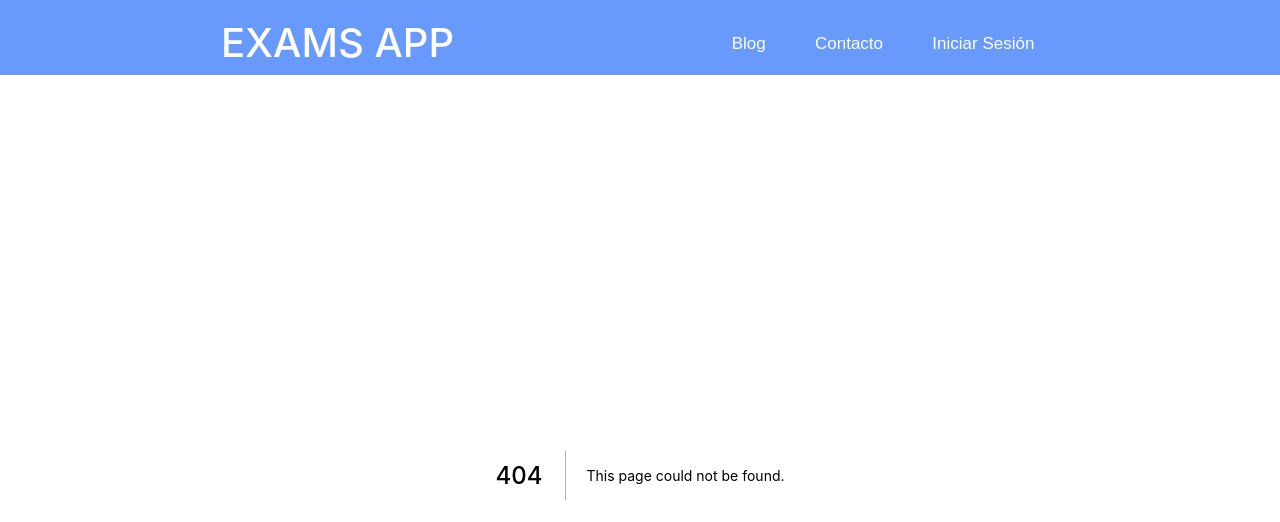
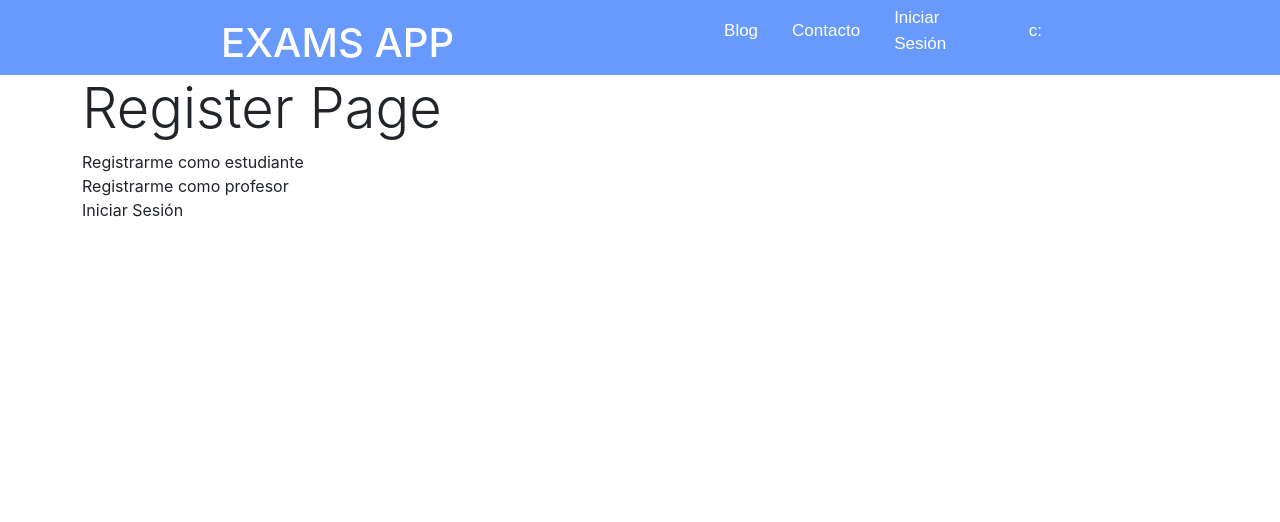
Before and after one commit to FelipeBarretoB/next.js-class-app, a Next.js app in the folder class-app/: page /reg in a window 1280 px wide. Before the commit this address had no page. Shown: the top 522 px of the page. Built offline with nearby package versions, Linux system fonts and the light colour scheme.

Commit message:
Context API used to save Teacher State

```diff
--- /dev/null
+++ b/class-app/contexts/appContext.js
@@ -0,0 +1,5 @@
+import React from 'react';
+const AppContext = React.createContext();
+export const AppProvider = AppContext.Provider;
+export const AppConsumer = AppContext.Consumer;
+export default AppContext;
--- a/class-app/package.json
+++ b/class-app/package.json
@@ -10,6 +10,7 @@
   },
   "dependencies": {
     "bootstrap": "^5.1.3",
+    "dotenv": "^16.0.0",
     "next": "12.1.5",
     "pg": "^8.7.3",
     "react": "18.0.0",
--- a/class-app/pages/Components/Header.js
+++ b/class-app/pages/Components/Header.js
@@ -18,9 +18,10 @@ function Header() {
 
         <nav className="menu">
             <ul>
-            <Link href=""><li><a href="">Blog</a></li></Link>
+                <Link href=""><li><a href="">Blog</a></li></Link>
                 <Link href=""><li><a href="">Contacto</a></li></Link>
-                <Link href=""><li><a href="" className="menu--iniciar">Iniciar Sesión</a></li></Link>
+                <Link href="/login"><li><a href="" className="menu--iniciar">Iniciar Sesión</a></li></Link>
+                <li><a className="menu--iniciar" target="_blank" href="https://www.youtube.com/watch?v=xvFZjo5PgG0">c:</a></li>
             </ul>
         </nav>
     </header>
--- a/class-app/pages/_app.js
+++ b/class-app/pages/_app.js
@@ -6,11 +6,20 @@ import '../styles/exam.css'
 
 import Header from './Components/Header'
 
+import AppProvider from '../contexts/appContext';
+import { useState } from 'react'
+
+
 function MyApp({ Component, pageProps }) {
-  return <div>
+  const [teacher, setTeacher] = useState(false)
+  return <AppProvider.Provider value={{state : {teacher: teacher}, setTeacher: setTeacher}}>
     <Header />
-    <Component {...pageProps} />
-  </div>
+    <Component {...pageProps}/>
+  </AppProvider.Provider>
+  // return <div>
+  //   <Header />
+  //   <Component {...pageProps} />
+  // </div>
 }
 
 export default MyApp
--- a/class-app/pages/exams/exams-list.js
+++ b/class-app/pages/exams/exams-list.js
@@ -32,7 +32,7 @@ function ExamsList({ data }){
     //console.log("?")
     return <div>
         <h1 className='display-3 mx-auto text-center'>Exams List</h1>
-        <Link  href="/exams">Regresar</Link>
+        <Link  href="/home">Regresar</Link>
         {data.map((item) => {
             //console.log(item.name +"?")
             return <Card key={item.name} name={item.name} description={item.description} subject={item.subject} id={item.id}/>
--- /dev/null
+++ b/class-app/pages/reg.js
@@ -0,0 +1,17 @@
+import Link from "next/link" // para que no se refresque la pagina
+
+
+export default function login() {
+
+
+    return <div className="container">
+        <h1 className="display-4">Register Page</h1>
+        <div>
+        <Link href="/register/estudiante">Registrarme como estudiante</Link>
+        </div>
+        <Link href="/register/profesor">Registrarme como profesor</Link>
+        <div>
+        <Link href="/login">Iniciar Sesión</Link>
+        </div>
+    </div>
+}
--- a/class-app/pages/register/[register].js
+++ b/class-app/pages/register/[register].js
@@ -1,7 +1,7 @@
 import { useRouter } from 'next/router'
 import { useRef } from 'react'
 
-function registerPage() {
+function registerPage(props) {
     const router = useRouter();
     const type = router.query.register
     const codeInputRef = useRef();
@@ -42,6 +42,8 @@ function registerPage() {
             let r = await fetch("http://localhost:3000/api/user/" + codeInputRef.current.value, config)
             console.log(r)
             alert(`Se agrego el nuevo `+type)
+            //props.teacher = true
+            router.push('/home')
         }
 
     }
--- a/class-app/styles/header.css
+++ b/class-app/styles/header.css
@@ -57,6 +57,7 @@ body::-webkit-scrollbar-thumb {
     color: #fff;
     transition: .3s;
     border-bottom: 1px solid transparent;
+    cursor: pointer;
     -moz-user-select: none;
     -webkit-user-select: none;
     -ms-user-select: none;
```
Also changed, not shown: class-app/pages/home.js (added, +15 -0 lines), class-app/pages/index.js (+4 -3 lines), class-app/pages/login.js (+23 -6 lines), 1 other file (tests, documents, lock files or other folders).
